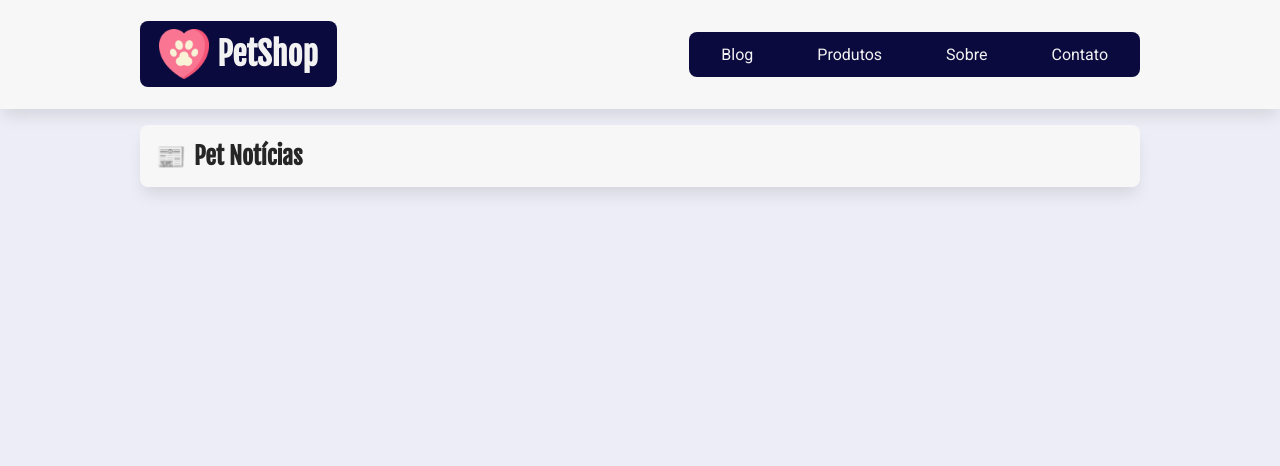
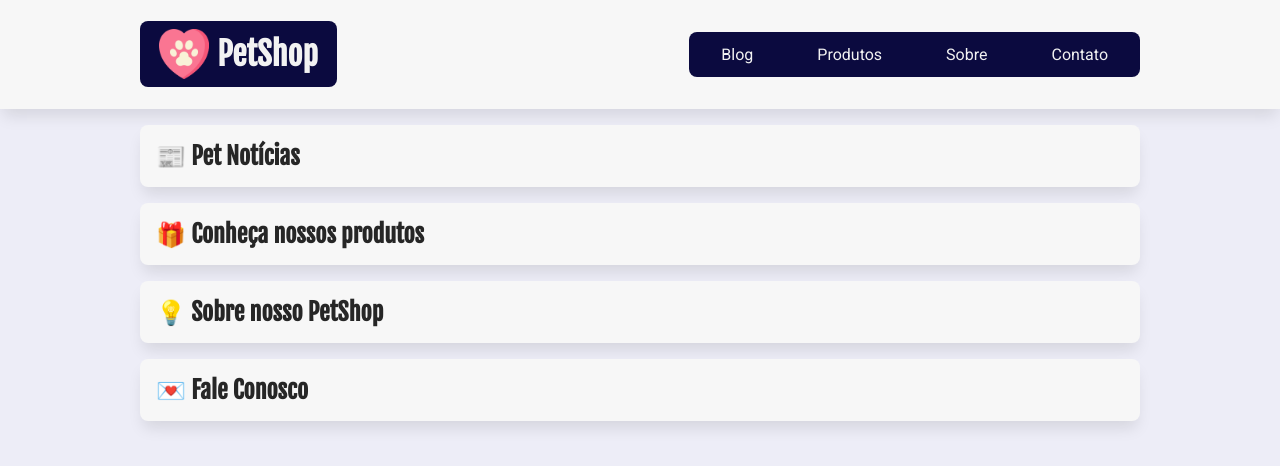
Before and after one commit to tiagotecinternet/petshop-tiago, a React (Create React App) app: page / in a window 1280 px wide. Shown: the top 466 px of the page. Built offline with nearby package versions, Linux system fonts and the light colour scheme.

Commit message:
Criação básica das páginas

```diff
--- a/src/App.jsx
+++ b/src/App.jsx
@@ -1,5 +1,8 @@
 import Cabecalho from "./components/Cabecalho/Cabecalho";
+import Contato from "./pages/Contato/Contato";
 import Home from "./pages/Home/Home";
+import Produtos from "./pages/Produtos/Produtos";
+import Sobre from "./pages/Sobre/Sobre";
 
 const App = () => {
   return (
@@ -7,6 +10,9 @@
       <Cabecalho />
       <main className="limitador">
         <Home />
+        <Produtos />
+        <Sobre />
+        <Contato />
       </main>
     </>
   );
--- /dev/null
+++ b/src/pages/Contato/Contato.jsx
@@ -0,0 +1,10 @@
+import estilos from "./Contato.module.css";
+const Contato = () => {
+  return (
+    <section>
+      <h2 className={estilos.titulo_secao}>Fale Conosco</h2>
+    </section>
+  );
+};
+
+export default Contato;
--- /dev/null
+++ b/src/pages/Contato/Contato.module.css
@@ -0,0 +1,3 @@
+.titulo_secao::before {
+    content: "💌 ";
+}
--- a/src/pages/Home/Home.module.css
+++ b/src/pages/Home/Home.module.css
@@ -1,4 +1,4 @@
 .titulo_secao::before {
-  content: "📰";
-  margin-right: 0.5rem;
+  content: "📰 ";
+  /* margin-right: 0.5rem; */
 }
--- /dev/null
+++ b/src/pages/Produtos/Produtos.jsx
@@ -0,0 +1,10 @@
+import estilos from "./Produtos.module.css";
+const Produtos = () => {
+  return (
+    <section>
+      <h2 className={estilos.titulo_secao}>Conheça nossos produtos</h2>
+    </section>
+  );
+};
+
+export default Produtos;
--- /dev/null
+++ b/src/pages/Produtos/Produtos.module.css
@@ -0,0 +1,21 @@
+.titulo_secao::before {
+    content: "🎁 ";
+}
+
+.produtos article {
+    background-color: #f7f7f7;
+    padding: 1rem;
+    border-radius: var(--borda-arredondada);
+}
+
+@media screen and (min-width: 800px) {
+    .produtos article {
+        width: 30%;
+    }
+
+	.produtos {
+        display: flex;
+        justify-content: space-between;
+		flex-wrap: wrap;
+    }
+}
--- /dev/null
+++ b/src/pages/Sobre/Sobre.jsx
@@ -0,0 +1,10 @@
+import estilos from "./Sobre.module.css";
+const Sobre = () => {
+  return (
+    <section>
+      <h2 className={estilos.titulo_secao}>Sobre nosso PetShop</h2>
+    </section>
+  );
+};
+
+export default Sobre;
--- /dev/null
+++ b/src/pages/Sobre/Sobre.module.css
@@ -0,0 +1,3 @@
+.titulo_secao::before {
+    content: "💡 ";
+}
```
